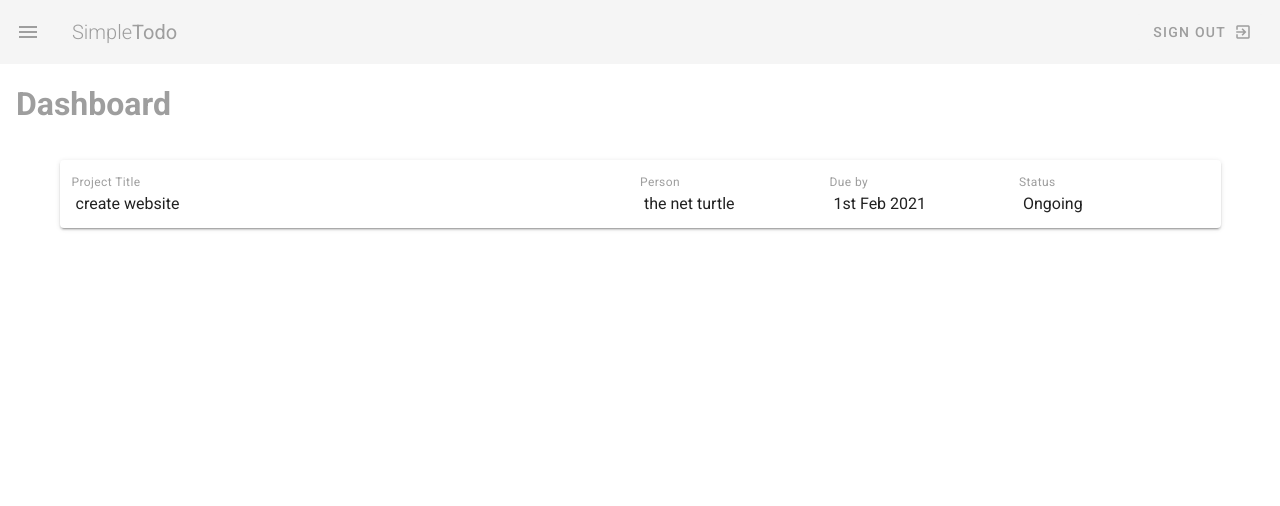
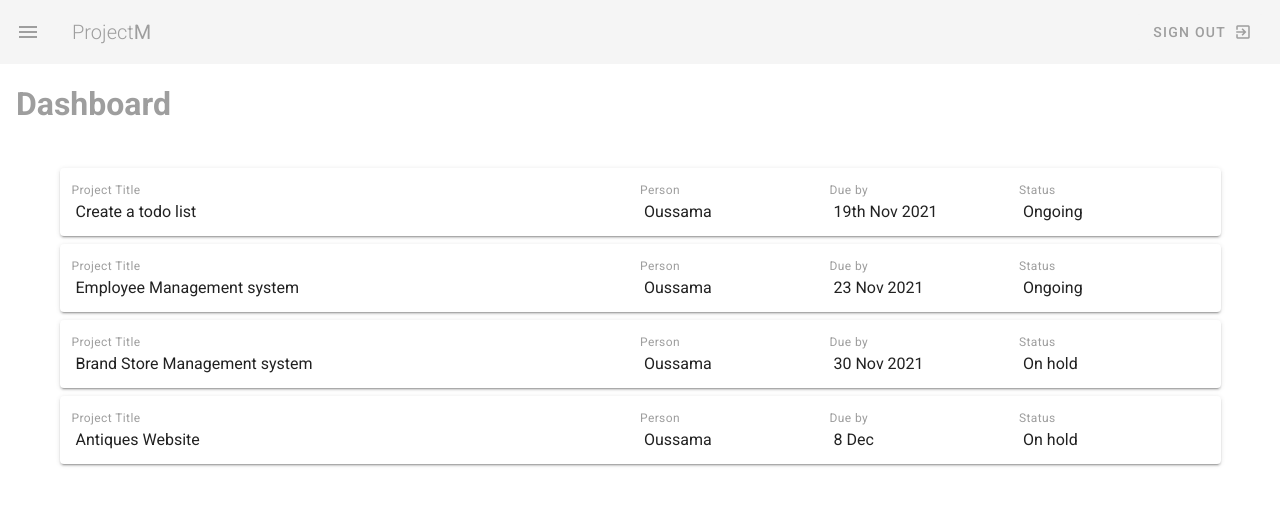
Before and after one commit to Reghay-repo/todo-app-vuetify, a Vue app: page / in a window 1280 px wide. Shown: the top 506 px of the page. Built offline with nearby package versions, Linux system fonts and the light colour scheme.

Commit message:
view projects in dashboard

```diff
--- a/src/components/Navbar.vue
+++ b/src/components/Navbar.vue
@@ -3,8 +3,8 @@
         <v-app-bar  flat app >
             <v-app-bar-nav-icon class="grey--text" @click="drawer = !drawer"></v-app-bar-nav-icon>
             <v-toolbar-title class="text--uppercase grey--text">
-                <span class="font-weight-light">Simple</span>
-                <span>Todo</span>
+                <span class="font-weight-light">Project</span>
+                <span>M</span>
             </v-toolbar-title >
             <v-spacer></v-spacer>
             <v-btn flat  elevation="0" class="grey--text" app>
--- a/src/views/Dashboard.vue
+++ b/src/views/Dashboard.vue
@@ -3,24 +3,24 @@
     <h1 class="subheading grey--text">Dashboard</h1>
 
     <v-container class="my-5">
-      <v-card  class="pa-3">
+      <v-card  class="pa-3 my-2" v-for="project in projects" :key="project.id">
         <v-container>
           <v-layout row wrap>
           <v-flex xs12 md6>
-            <div  class="caption grey--text">Project Title</div>
-            <div class="ml-1">create website</div>
+            <div  class="caption grey--text" >Project Title</div>
+            <div class="ml-1">{{ project.title }}</div>
           </v-flex>
           <v-flex xs6 s4 md2 >
             <div  class="caption grey--text">Person</div>
-            <div class="ml-1">the net turtle</div>
+            <div class="ml-1">{{ project.person }} </div>
           </v-flex>
-          <v-flex xs2 s4 md2 >
+          <v-flex xs6 s4 md2 >
             <div  class="caption grey--text">Due by</div>
-            <div class="ml-1">1st Feb 2021</div>
+            <div class="ml-1"> {{ project.due}}</div>
           </v-flex>
           <v-flex xs2 s4 md2 >
             <div  class="caption grey--text">Status</div>
-            <div class="ml-1">Ongoing</div>
+            <div class="ml-1">{{ project.status }} </div>
           </v-flex>
         </v-layout>
         </v-container>
@@ -33,6 +33,16 @@
 
   export default {
     name: 'Dashboard',
+    data() {
+      return {
+        projects : [
+          {id: '1' ,title: 'Create a todo list', person: 'Oussama', due : '19th Nov 2021', status: 'Ongoing'},
+          {id: '2' ,title: 'Employee Management system', person: 'Oussama', due : '23 Nov 2021', status: 'Ongoing'},
+          {id: '3' ,title: 'Brand Store Management system ', person: 'Oussama', due : '30 Nov 2021', status: 'On hold'},
+          {id: '4' ,title: 'Antiques Website', person: 'Oussama', due : '8 Dec', status: 'On hold'}
+        ]
+      }
+    }
 
 
   }
```
Also changed, not shown: 1 other file (tests, documents, lock files or other folders).
